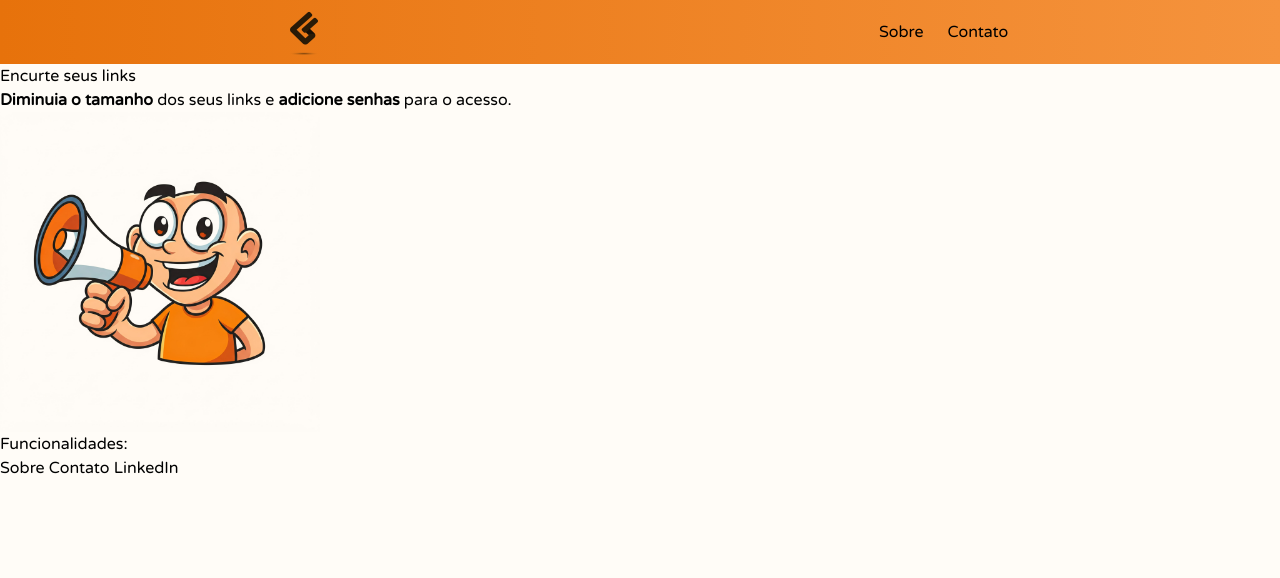
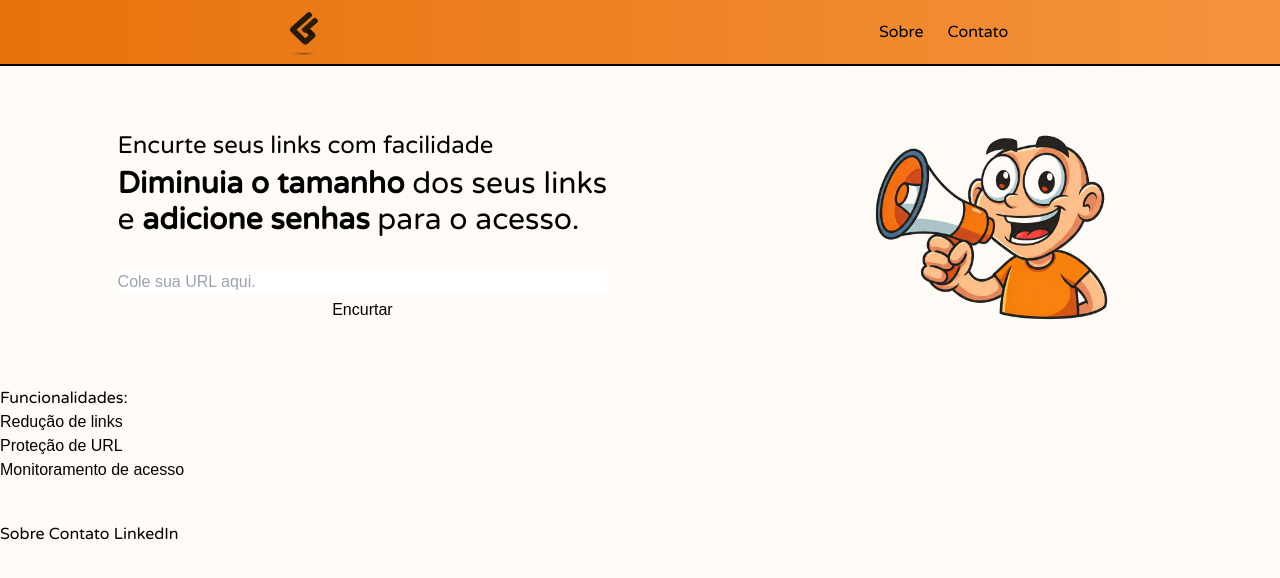
Before and after one commit to gabrsantos1/redux-link, a website: page public/index.html in a window 1280 px wide. Drawn offline with Linux system fonts and the light colour scheme.

Commit message:
nav finished, first section finished

```diff
--- a/public/index.html
+++ b/public/index.html
@@ -23,14 +23,19 @@
       </nav>
     </header>
 
-    <main>
-      <section>
-        <div>
-          <h1 class="font-varela">Encurte seus links</h1>
-          <h3 class="font-varela">
-            <strong>Diminuia o tamanho</strong> dos seus links e
-            <strong>adicione senhas</strong> para o acesso.
+    <main class="border-t-2 border-t-black">
+      <section class="flex flex-row items-center justify-around">
+        <div class="flex flex-col gap-1">
+          <h1 class="font-varela text-2xl">
+            Encurte seus links com facilidade
+          </h1>
+          <h3 class="font-varela text-3xl">
+            <strong>Diminuia o tamanho</strong> dos seus links <br />
+            e <strong>adicione senhas</strong> para o acesso.
           </h3>
+          <br />
+          <input type="text" placeholder="Cole sua URL aqui." />
+          <button class="rounded-md">Encurtar</button>
         </div>
         <img
           class="w-80 h-80"
@@ -41,10 +46,15 @@
 
       <section>
         <h1 class="font-varela">Funcionalidades:</h1>
+        <ul>
+          <li>Redução de links</li>
+          <li>Proteção de URL</li>
+          <li>Monitoramento de acesso</li>
+        </ul>
       </section>
     </main>
 
-    <footer class="font-varela">
+    <footer class="font-varela my-10">
       <a>Sobre</a>
       <a>Contato</a>
       <a>LinkedIn</a>
```
Also changed, not shown: public/style.css.
